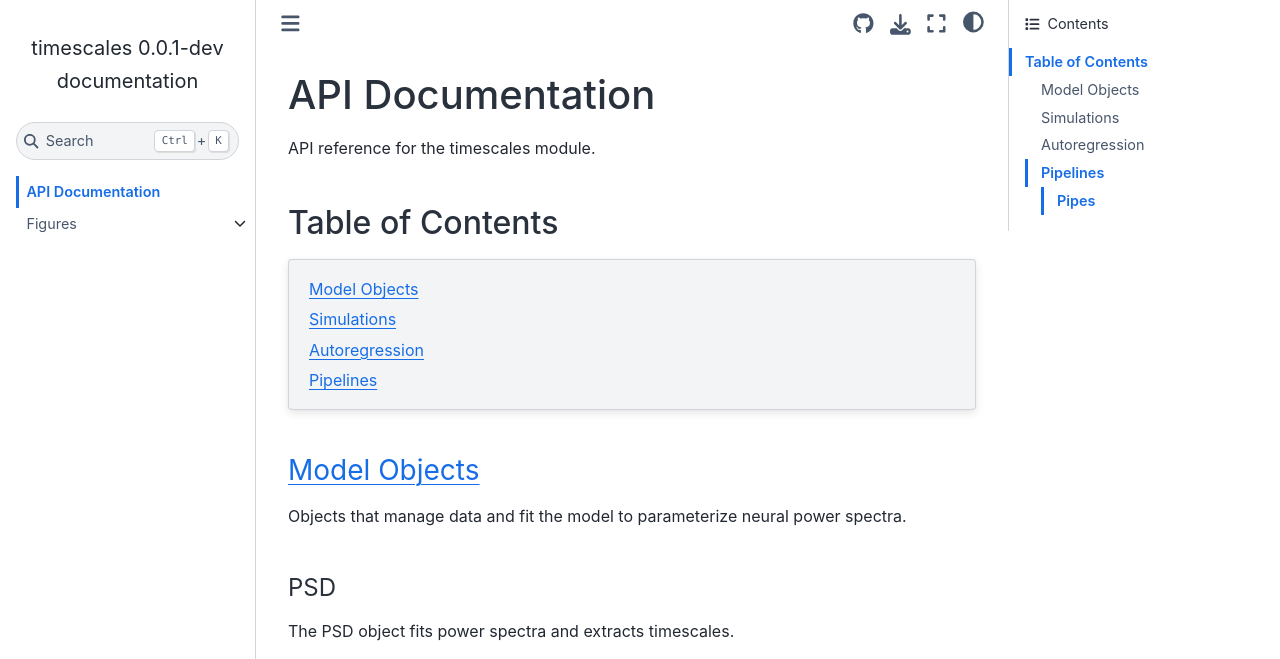
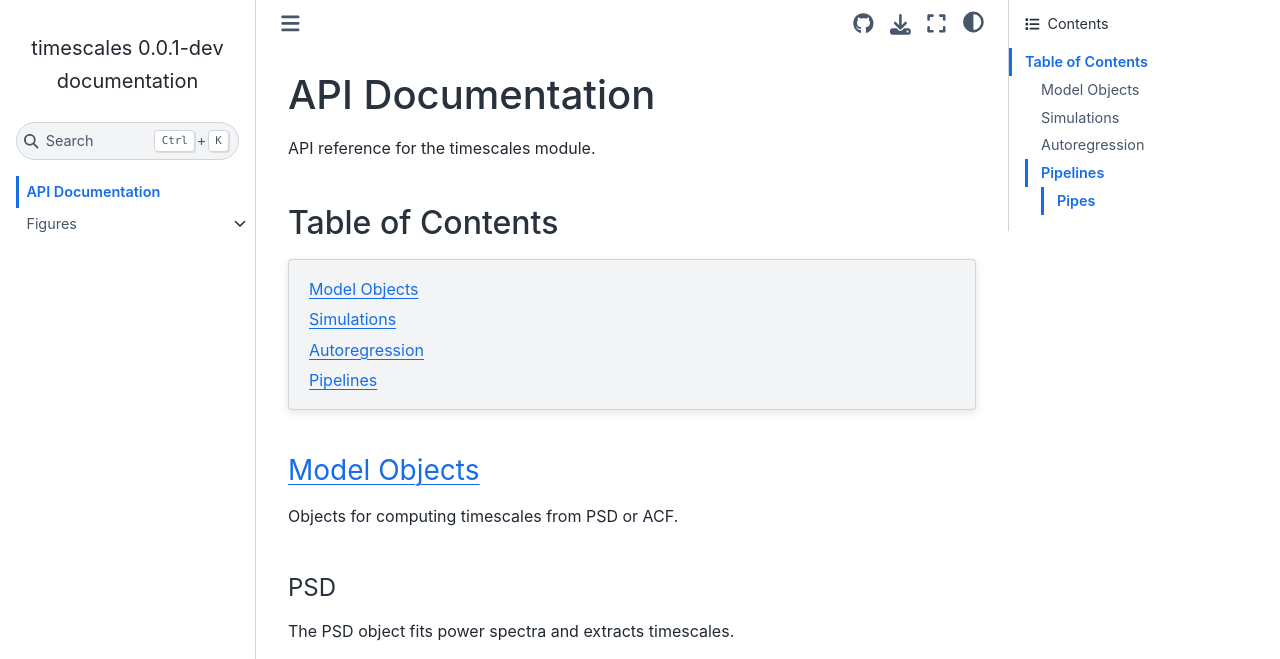
Before and after one commit to voytekresearch/timescale-methods, a Sphinx documentation site: the page built from docs/api.rst, in a window 1280 px wide and 900 px high, cut to the strip 0-659 px from the top of the window. Built offline with Sphinx 7.4.7 and the Sphinx Book theme 1.1.4, drawn with Linux system fonts in a browser that asks for light colours.

Commit message:
update api

```diff
--- a/docs/api.rst
+++ b/docs/api.rst
@@ -13,17 +13,17 @@ Table of Contents
    :local:
    :depth: 1
 
-.. currentmodule:: timescales.fit
-
 Model Objects
 -------------
 
-Objects that manage data and fit the model to parameterize neural power spectra.
+Objects for computing timescales from PSD or ACF.
 
 PSD
 ~~~
 
 The PSD object fits power spectra and extracts timescales.
+
+.. currentmodule:: timescales.fit
 
 .. autosummary::
    :toctree: generated/
@@ -50,6 +47,8 @@ Spikes
 ~~~~~~
 
 Spike simulations use exponentially decaying probability kernels, convolved with a Poisson.
+
+.. currentmodule:: timescales.sim
 
 .. autosummary::
    :toctree: generated/
@@ -96,6 +94,7 @@ Pipes
 
 Pipe objects are used to reproducible simulate, transform, and/or fit timescales.
 
+.. currentmodule:: timescales.pipe
 
 .. autosummary::
    :toctree: generated/
```
Also changed, not shown: other parts of docs/api.rst (+3 -7 lines).
